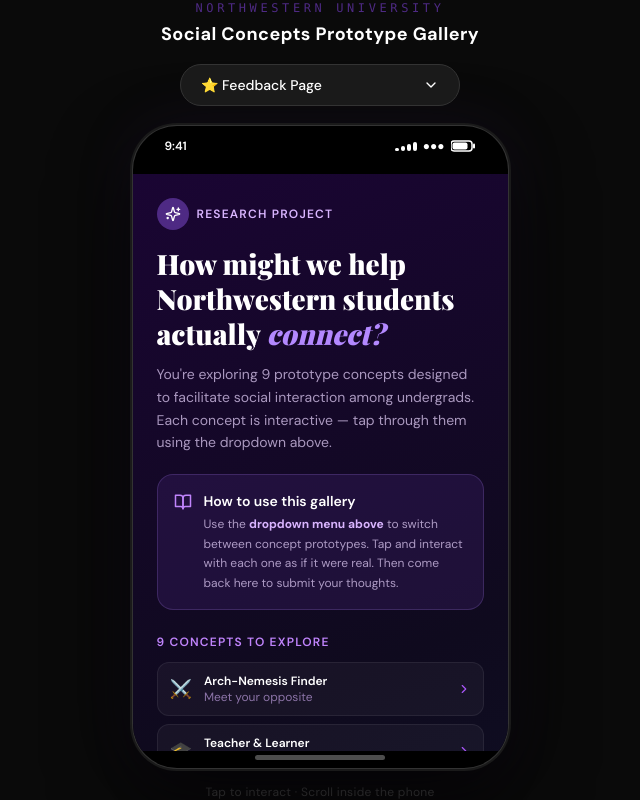
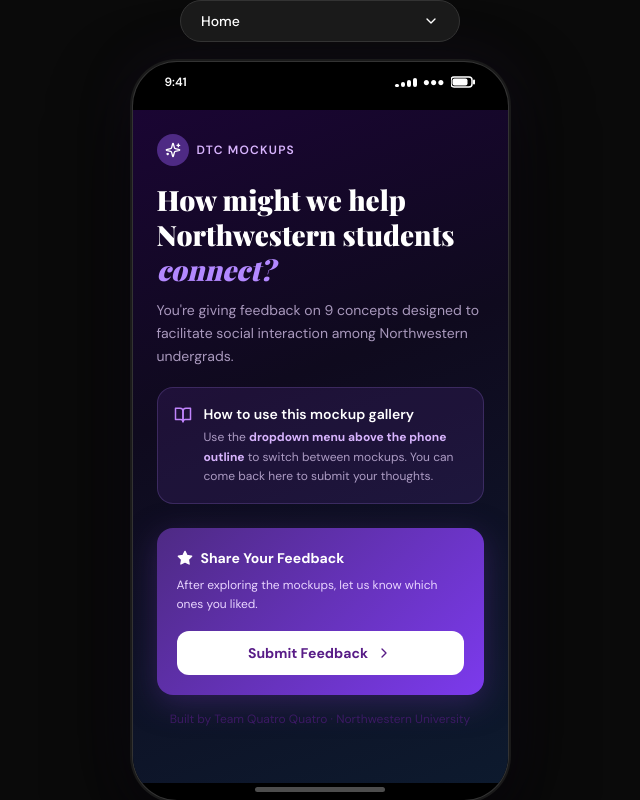
Before and after one commit to stellalaird/dtc-mockups, a React (Vite) app: page / in a window 1280 px wide. Shown: the whole page, without its empty margins (320-960 px from the left). Built offline with nearby package versions, Linux system fonts and the light colour scheme.

Commit message:
first edit of home page

```diff
--- a/src/App.jsx
+++ b/src/App.jsx
@@ -13,16 +13,16 @@
 import TraitCollector from './mockups/TraitCollector.jsx'
 
 const APPS = [
-  { id: 'feedback', label: '⭐ Feedback Page', component: FeedbackPage },
-  { id: 'nemesis', label: '⚔️ Arch-Nemesis Finder', component: ArchNemesis },
-  { id: 'teacher', label: '🎓 Teacher & Learner Match', component: TeacherLearner },
-  { id: 'artwork', label: '🎨 Half Artwork', component: HalfArtwork },
-  { id: 'riddles', label: '🔍 Common Interest Riddles', component: CommonInterestRiddles },
-  { id: 'life', label: '🔄 Life Exchange', component: LifeExchange },
-  { id: 'thermo', label: '🌡️ Socialization Thermometer', component: SocializationThermometer },
-  { id: 'study', label: '📚 Study Buddy Finder', component: StudyBuddy },
-  { id: 'nudger', label: '👋 Nudger', component: Nudger },
-  { id: 'traits', label: '🏆 Trait Collector', component: TraitCollector },
+  { id: 'feedback', label: 'Home', component: FeedbackPage },
+  { id: 'nemesis', label: '1. Arch-Nemesis Finder ⚔️', component: ArchNemesis },
+  { id: 'teacher', label: '2. Teacher & Learner Match 🎓', component: TeacherLearner },
+  { id: 'artwork', label: '3. Half Artwork 🎨', component: HalfArtwork },
+  { id: 'riddles', label: '4. Common Interest Riddles 🔍', component: CommonInterestRiddles },
+  { id: 'life', label: '5. Life Exchange 🔄', component: LifeExchange },
+  { id: 'thermo', label: '6. Socialization Thermometer 🌡️', component: SocializationThermometer },
+  { id: 'study', label: '7. Study Buddy Finder 📚', component: StudyBuddy },
+  { id: 'nudger', label: '8. Nudger 👋', component: Nudger },
+  { id: 'traits', label: '9. Trait Collector 🏆', component: TraitCollector },
 ]
 
 export default function App() {
@@ -34,14 +34,6 @@
 
   return (
     <div className="flex flex-col items-center justify-center h-screen bg-[#0a0a0a] select-none overflow-hidden">
-      <div className="mb-4 text-center">
-        <p className="text-[#4E2A84] text-xs font-mono uppercase tracking-[0.3em] mb-1">
-          Northwestern University
-        </p>
-        <h1 className="text-white text-lg font-bold tracking-wide">
-          Social Concepts Prototype Gallery
-        </h1>
-      </div>
 
       <div className="relative mb-5 z-50">
         <button
@@ -91,7 +83,7 @@
         }}
       >
         <div
-          className="absolute top-0 left-1/2 -translate-x-1/2 z-50"
+          className="absolute top-0 left-1/2 -translate-x-1/2 z-10"
           style={{
             width: '120px',
             height: '34px',
@@ -143,9 +135,6 @@
         </div>
       </div>
 
-      <p className="text-[#444] text-xs mt-4 tracking-wide">
-        Tap to interact · Scroll inside the phone
-      </p>
     </div>
   )
 }
--- a/src/mockups/FeedbackPage.jsx
+++ b/src/mockups/FeedbackPage.jsx
@@ -25,45 +25,28 @@
           <div className="w-8 h-8 rounded-full flex items-center justify-center" style={{ background: '#4E2A84' }}>
             <Sparkles size={16} color="white" />
           </div>
-          <span className="text-purple-300 text-xs font-semibold tracking-widest uppercase">Research Project</span>
+          <span className="text-purple-300 text-xs font-semibold tracking-widest uppercase">DTC Mockups</span>
         </div>
 
         <h1 className="text-white mb-3 leading-tight" style={{ fontFamily: 'Playfair Display, serif', fontSize: '28px', fontWeight: 900 }}>
-          How might we help Northwestern students actually{' '}
+          How might we help Northwestern students{' '}
           <em style={{ color: '#b388ff' }}>connect?</em>
         </h1>
 
         <p className="text-purple-200/70 text-sm leading-relaxed mb-5">
-          You're exploring 9 prototype concepts designed to facilitate social interaction among undergrads. Each concept is interactive — tap through them using the dropdown above.
+          You're giving feedback on 9 concepts designed to facilitate social interaction among Northwestern undergrads.
         </p>
 
         <div className="rounded-2xl p-4 mb-2" style={{ background: 'rgba(78,42,132,0.25)', border: '1px solid rgba(178,136,255,0.2)' }}>
           <div className="flex items-start gap-3">
             <BookOpen size={18} className="text-purple-400 mt-0.5 shrink-0" />
             <div>
-              <p className="text-white text-sm font-semibold mb-1">How to use this gallery</p>
+              <p className="text-white text-sm font-semibold mb-1">How to use this mockup gallery</p>
               <p className="text-purple-200/70 text-xs leading-relaxed">
-                Use the <strong className="text-purple-300">dropdown menu above</strong> to switch between concept prototypes. Tap and interact with each one as if it were real. Then come back here to submit your thoughts.
+                Use the <strong className="text-purple-300">dropdown menu above the phone outline</strong> to switch between mockups. You can come back here to submit your thoughts.
               </p>
             </div>
           </div>
-        </div>
-      </div>
-
-      {/* Concepts list */}
-      <div className="px-6 pb-4">
-        <p className="text-purple-400 text-xs font-semibold tracking-widest uppercase mb-3">9 Concepts to Explore</p>
-        <div className="space-y-2">
-          {CONCEPTS.map((c, i) => (
-            <div key={i} className="flex items-center gap-3 rounded-xl px-3 py-2.5" style={{ background: 'rgba(255,255,255,0.04)', border: '1px solid rgba(255,255,255,0.07)' }}>
-              <span className="text-lg">{c.emoji}</span>
-              <div className="flex-1 min-w-0">
-                <p className="text-white text-xs font-semibold">{c.name}</p>
-                <p className="text-purple-300/60 text-xs">{c.desc}</p>
-              </div>
-              <ChevronRight size={14} className="text-purple-500" />
-            </div>
-          ))}
         </div>
       </div>
 
@@ -75,10 +58,10 @@
             <span className="text-white text-sm font-bold">Share Your Feedback</span>
           </div>
           <p className="text-purple-200 text-xs mb-4 leading-relaxed">
-            After exploring the concepts, let us know which ones resonated most — your input shapes what gets built.
+            After exploring the mockups, let us know which ones you liked.
           </p>
           <a
-            href="https://forms.gle/REPLACE_WITH_YOUR_FORM_LINK"
+            href="https://docs.google.com/forms/d/e/1FAIpQLSd-ClWBnla-O_fvVGeYPuIgeInV7rMXxh2fOAsyVdBf5Ak7YA/viewform"
             target="_blank"
             rel="noopener noreferrer"
             className="flex items-center justify-center gap-2 w-full py-3 rounded-xl text-sm font-bold text-purple-900 transition-all active:scale-95"
@@ -90,7 +73,7 @@
         </div>
 
         <p className="text-center text-purple-900/60 text-xs mt-4">
-          Built by DSGN 395 · Northwestern University · 2025
+          Built by Team Quatro Quatro · Northwestern University
         </p>
       </div>
     </div>
```
